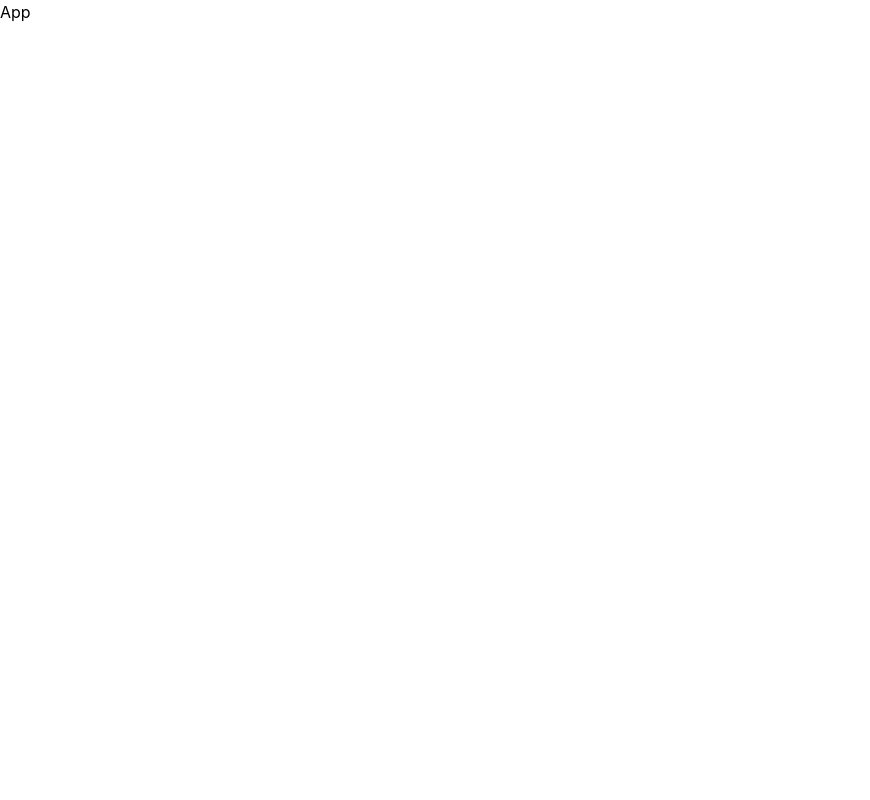
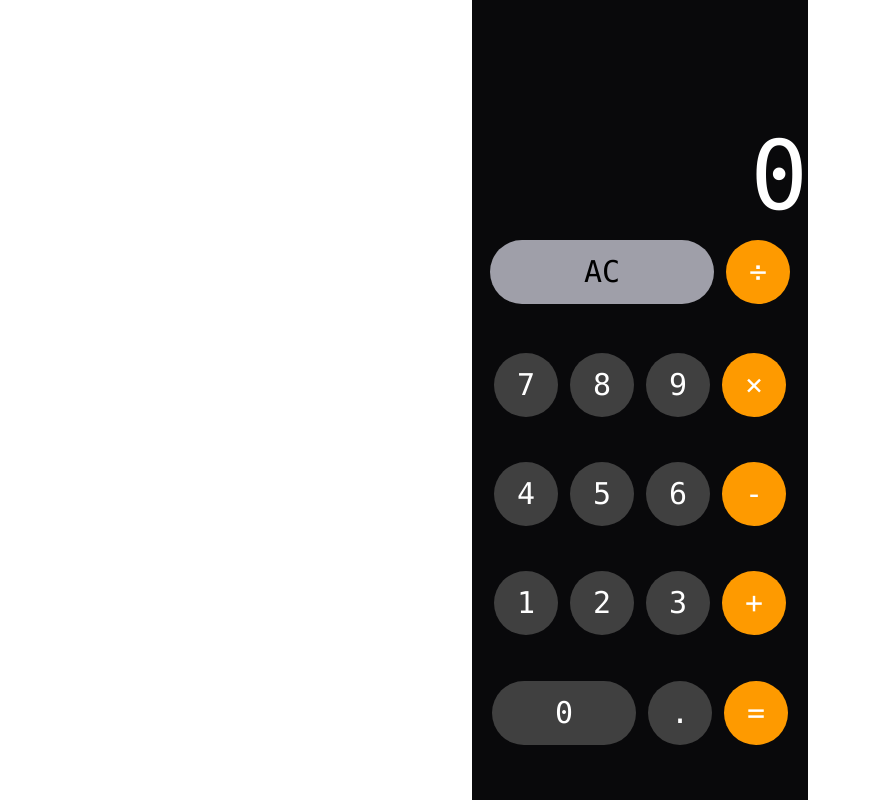
Before and after one commit to andreiroque/learn-react-typescript, a React (Vite) app in the folder Calculator/: page / in a window 1280 px wide. Shown: the whole page, without its empty margins (0-870 px from the left). Built offline with nearby package versions, Linux system fonts and the light colour scheme.

Commit message:
Add: Calculator UI (not functional ATM)

```diff
--- a/Calculator/src/App.tsx
+++ b/Calculator/src/App.tsx
@@ -1,5 +1,49 @@
+import { useState } from "react";
+import Btn from "./Btn";
+
 const App = () => {
-  return <div>App</div>;
+  const [text, setText] = useState<string>("0");
+
+  return (
+    <div className="h-screen flex items-center justify-center text-white font-mono ">
+      <div className="h-screen w-84 bg-zinc-950">
+        <div className="h-1/4 mt-6 flex items-end justify-end">
+          <p className="text-8xl">{text}</p>
+        </div>
+        <div className="h-2/3 flex flex-col gap-5">
+          <div className="w-full w- flex justify-center items-center gap-3 h-28">
+            <Btn style="h-16 w-56 rounded-full bg-zinc-400 text-3xl text-black">
+              AC
+            </Btn>
+            <Btn style="h-16 w-16 rounded-full bg-amber-500 text-3xl">÷</Btn>
+          </div>
+          <div className="w-full flex justify-center items-center gap-3 h-26">
+            <Btn style="h-16 w-16 rounded-full bg-neutral-700 text-3xl">7</Btn>
+            <Btn style="h-16 w-16 rounded-full bg-neutral-700 text-3xl">8</Btn>
+            <Btn style="h-16 w-16 rounded-full bg-neutral-700 text-3xl">9</Btn>
+            <Btn style="h-16 w-16 rounded-full bg-amber-500 text-3xl">×</Btn>
+          </div>
+          <div className="w-full flex justify-center items-center gap-3 h-26">
+            <Btn style="h-16 w-16 rounded-full bg-neutral-700 text-3xl">4</Btn>
+            <Btn style="h-16 w-16 rounded-full bg-neutral-700 text-3xl">5</Btn>
+            <Btn style="h-16 w-16 rounded-full bg-neutral-700 text-3xl">6</Btn>
+            <Btn style="h-16 w-16 rounded-full bg-amber-500 text-3xl">-</Btn>
+          </div>
+          <div className="w-full flex justify-center items-center gap-3 h-26">
+            <Btn style="h-16 w-16 rounded-full bg-neutral-700 text-3xl">1</Btn>
+            <Btn style="h-16 w-16 rounded-full bg-neutral-700 text-3xl">2</Btn>
+            <Btn style="h-16 w-16 rounded-full bg-neutral-700 text-3xl">3</Btn>
+            <Btn style="h-16 w-16 rounded-full bg-amber-500 text-3xl">+</Btn>
+          </div>
+          <div className="w-full  flex justify-center items-center gap-3 h-26">
+            <Btn style="h-16 w-36 rounded-full bg-neutral-700 text-3xl">0</Btn>
+            <Btn style="h-16 w-16 rounded-full bg-neutral-700 text-3xl">.</Btn>
+            <Btn style="h-16 w-16 rounded-full bg-amber-500 text-3xl">=</Btn>
+          </div>
+        </div>
+      </div>
+    </div>
+  );
 };
 
 export default App;
```
